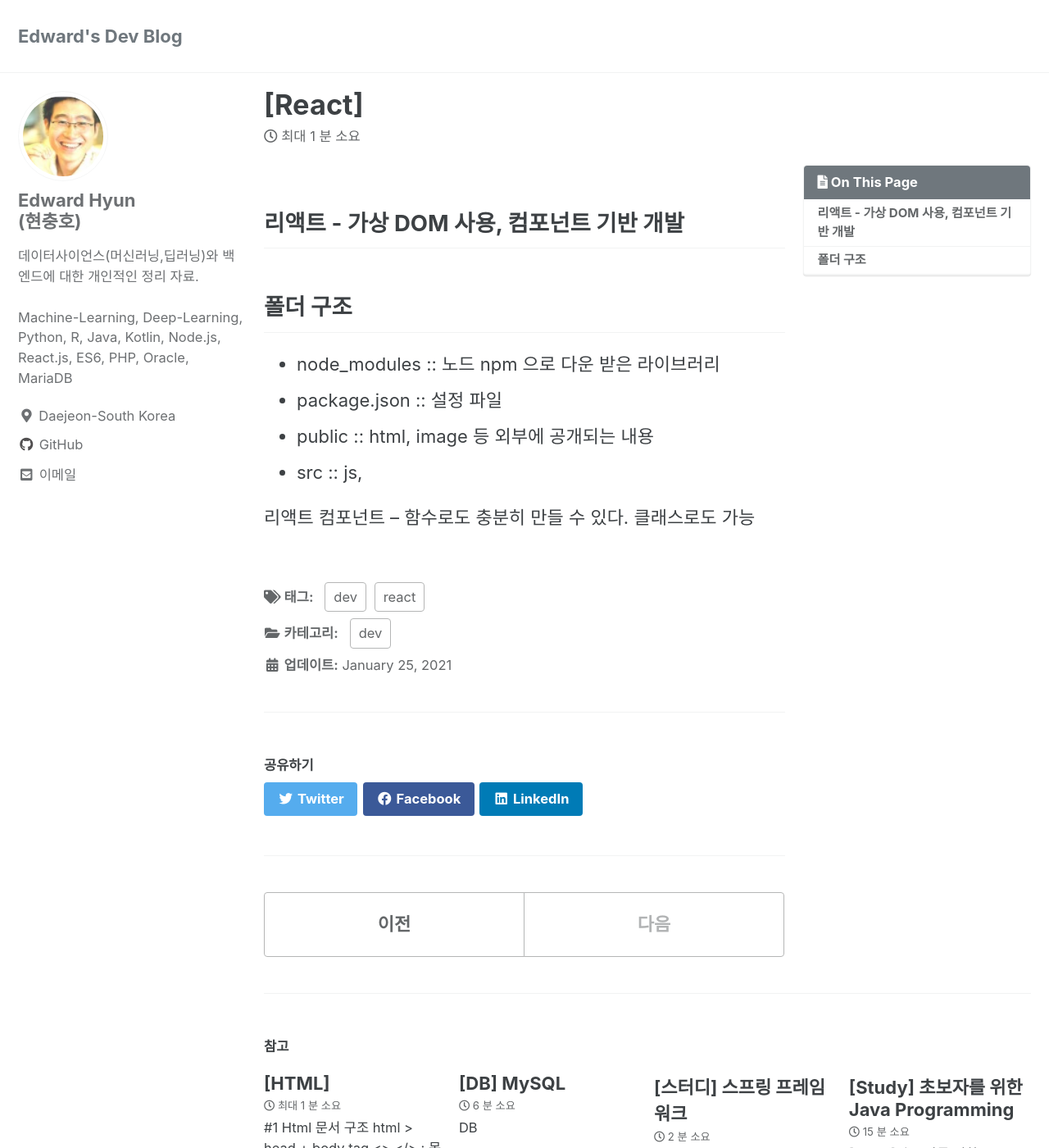
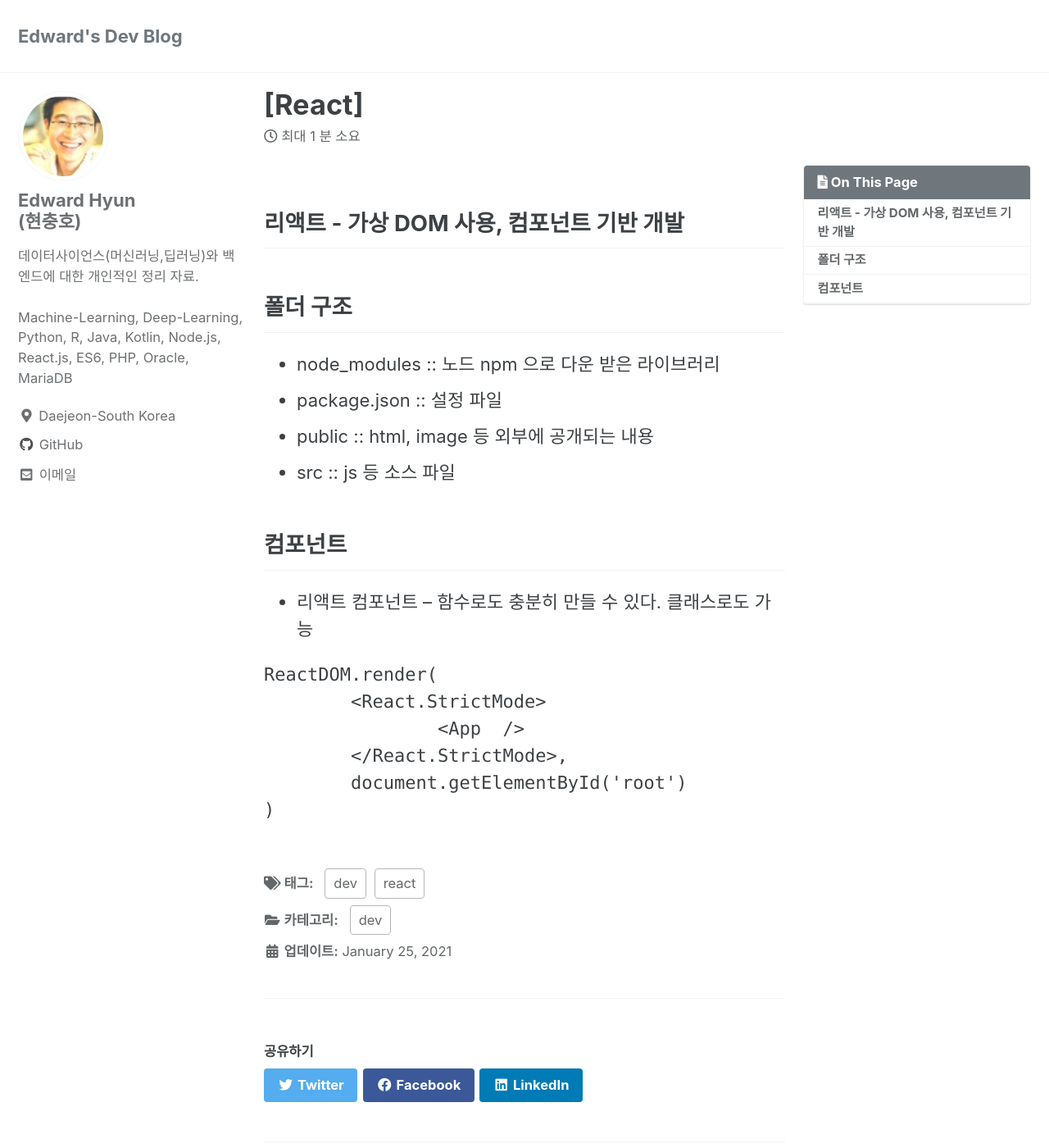
Before and after one commit to iamhch24/iamhch24.github.io, a Jekyll site: the page built from _posts/2021-01-25-[React].md, in a window 1280 px wide and 1400 px high. Shown: the whole window at 82% size. Built offline with Jekyll 4.4.1, drawn with Linux system fonts in a browser that asks for light colours; cached includes are drawn as plain includes.

Commit message:
_posts/2021-01-25-[React].md updated from https://stackedit.io/

````diff
--- a/_posts/2021-01-25-[React].md
+++ b/_posts/2021-01-25-[React].md
@@ -14,14 +14,19 @@ toc: true
 - node_modules :: 노드 npm 으로 다운 받은 라이브러리
 - package.json :: 설정 파일
 - public :: html, image 등 외부에 공개되는 내용
-- src :: js,
+- src :: js 등 소스 파일
 
+## 컴포넌트
+- 리액트 컴포넌트 -- 함수로도 충분히 만들 수 있다. 클래스로도 가능
 
-
-
-리액트 컴포넌트 -- 함수로도 충분히 만들 수 있다. 클래스로도 가능
-
-
+```Javascript
+ReactDOM.render(
+	<React.StrictMode>
+		<App  />				// App.js의 App()
+	</React.StrictMode>,
+	document.getElementById('root')
+)
+```
 <!--stackedit_data:
-eyJoaXN0b3J5IjpbNDc0NjQ3NDEzXX0=
+eyJoaXN0b3J5IjpbMjEzODAxMjA5M119
 -->
````
